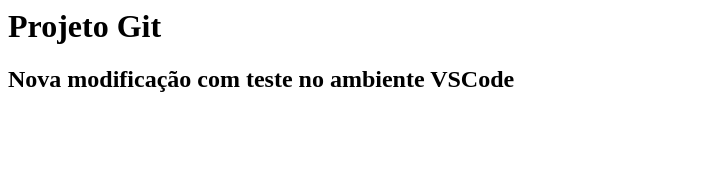
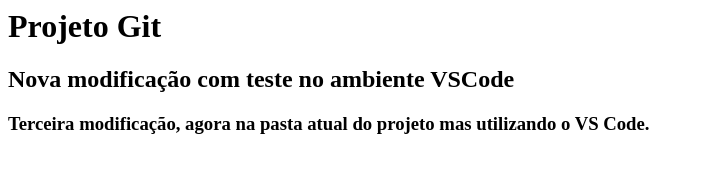
Before and after one commit to bmendesp/curso_git, a plain HTML site: page index.html in a window 1280 px wide. Shown: the whole page, without its empty margins (0-704 px from the left). Drawn offline with Linux system fonts and the light colour scheme.

Commit message:
Nova modificação no arquivo index no VS Code.

```diff
--- a/index.html
+++ b/index.html
@@ -9,6 +9,7 @@
     <body>
         <h1>Projeto Git</h1>
         <h2>Nova modificação com teste no ambiente VSCode</h2>
+        <H3>Terceira modificação, agora na pasta atual do projeto mas utilizando o VS Code.</H3>
     </body>
 
 </html>
```
